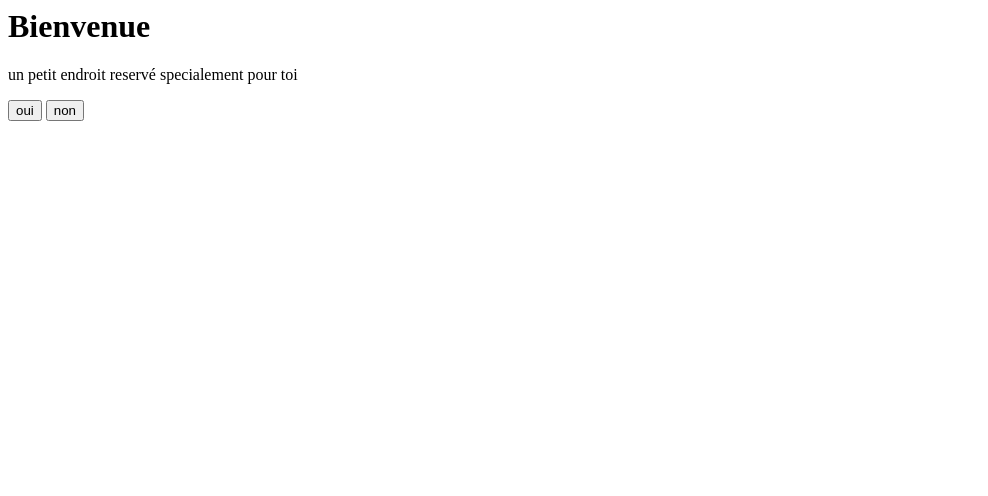
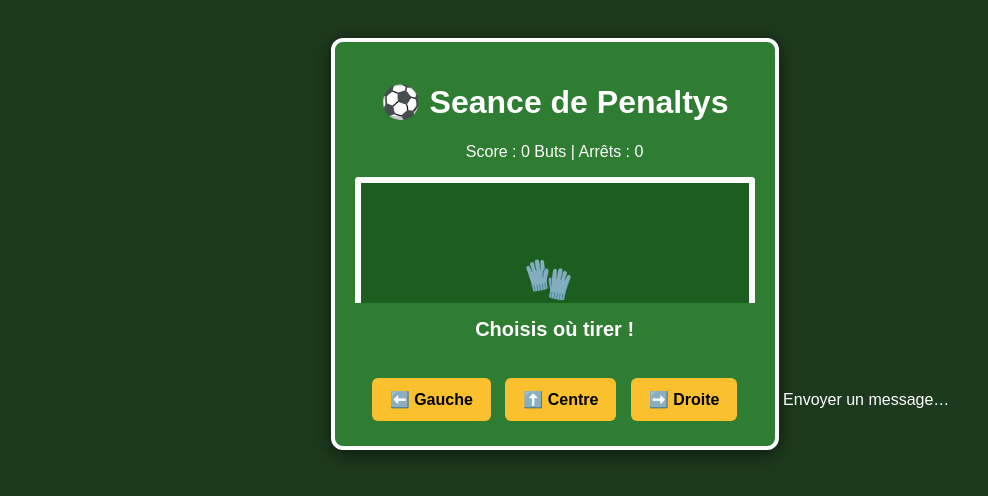
Before and after one commit to Limule07-DARK/Specialement-pour-toi, a plain HTML site: page index.html in a window 1280 px wide. Shown: the whole page, without its empty margins (0-988 px from the left). Drawn offline with Linux system fonts and the light colour scheme.

Commit message:
Update index.html

```diff
--- a/index.html
+++ b/index.html
@@ -1,15 +1,126 @@
-<h1>Bienvenue</h1>
-<p>un petit endroit reservé specialement pour toi</p>
-<button id="oui">oui</button>
-<button id="non">non</button>
+<!DOCTYPE html>
+<html lang="fr">
+<head>
+  <meta charset="UTF-8">
+  <meta name="viewport" content="width=device-width, initial-scale=1.0">
+  <title>Tir au But : Penalty vs Gardien Pro</title>
+  <style>
+    body {
+      font-family: Arial, sans-serif;
+      text-align: center;
+      background-color: #1e3a1e;
+      color: #ffffff;
+      padding-top: 30px;
+    }
+    .stade {
+      background: #2e7d32;
+      display: inline-block;
+      padding: 20px;
+      border-radius: 12px;
+      border: 4px solid #ffffff;
+      box-shadow: 0 4px 20px rgba(0,0,0,0.6);
+      width: 90%;
+      max-width: 400px;
+    }
+    .cage {
+      background-color: #1b5e20;
+      border: 6px solid #ffffff;
+      border-bottom: none;
+      height: 120px;
+      margin: 10px auto;
+      position: relative;
+      border-radius: 4px 4px 0 0;
+    }
+    #gardien {
+      font-size: 40px;
+      position: absolute;
+      bottom: 0;
+      left: 42%;
+      transition: all 0.3s ease;
+    }
+    .tirs-zone {
+      margin-top: 25px;
+    }
+    button {
+      background-color: #fbc02d;
+      color: #000;
+      font-weight: bold;
+      border: none;
+      padding: 12px 18px;
+      font-size: 16px;
+      border-radius: 6px;
+      cursor: pointer;
+      margin: 5px;
+      transition: 0.2s;
+    }
+    button:hover {
+      background-color: #fff;
+    }
+    #resultat {
+      font-size: 20px;
+      font-weight: bold;
+      height: 30px;
+      margin-top: 15px;
+    }
+  </style>
+</head>
+<body>
 
+  <div class="stade">
+    <h1>⚽ Seance de Penaltys</h1>
+    <p>Score : <span id="marques">0</span> Buts | Arrêts : <span id="arretes">0</span></p>
 
-<script>
-const non = document.getElementById("non");
-non.addEventListener("mouseover", function() {
-  const x = Math.radom() * ()window.innerWdth - 150);
-  const y = Math.radom() * ()window.innerHeight 80);
-  non.style.position = "fixed";
-  non.style.left = x + "px";
-  non.style.top = y + "px";
-});
+    <!-- La cage et le gardien -->
+    <div class="cage">
+      <div id="gardien">🧤</div>
+    </div>
+
+    <!-- Message de résultat -->
+    <div id="resultat">Choisis où tirer !</div>
+
+    <!-- Les boutons de tir -->
+    <div class="tirs-zone">
+      <button onclick="tirer('gauche')">⬅️ Gauche</button>
+      <button onclick="tirer('centre')">⬆️ Centre</button>
+      <button onclick="tirer('droite')">➡️ Droite</button>
+    </div>
+  </div>
+
+  <script>
+    let buts = 0;
+    let arretes = 0;
+
+    function tirer(coteJoueur) {
+      const cotes = ['gauche', 'centre', 'droite'];
+      // Le gardien choisit un côté au hasard
+      const coteGardien = cotes[Math.floor(Math.random() * 3)];
+
+      const elGardien = document.getElementById("gardien");
+      const elResultat = document.getElementById("resultat");
+
+      // Déplacer visuellement le gardien
+      if (coteGardien === 'gauche') elGardien.style.left = "5%";
+      if (coteGardien === 'centre') elGardien.style.left = "42%";
+      if (coteGardien === 'droite') elGardien.style.left = "80%";
+
+      // Vérification du tir
+      if (coteJoueur === coteGardien) {
+        arretes++;
+        elResultat.innerText = "🛑 ARRÊTÉ ! Le gardien l'a capté !";
+        elResultat.style.color = "#ff5252";
+      } else {
+        buts++;
+        elResultat.innerText = "⚽ GOAAAL ! C'est au fond !";
+        elResultat.style.color = "#69f0ae";
+      }
+
+      // Mettre à jour les scores
+      document.getElementById("marques").innerText = buts;
+      document.getElementById("arretes").innerText = arretes;
+    }
+  </script>
+
+</body>
+</html>
+
+Envoyer un message…
```
